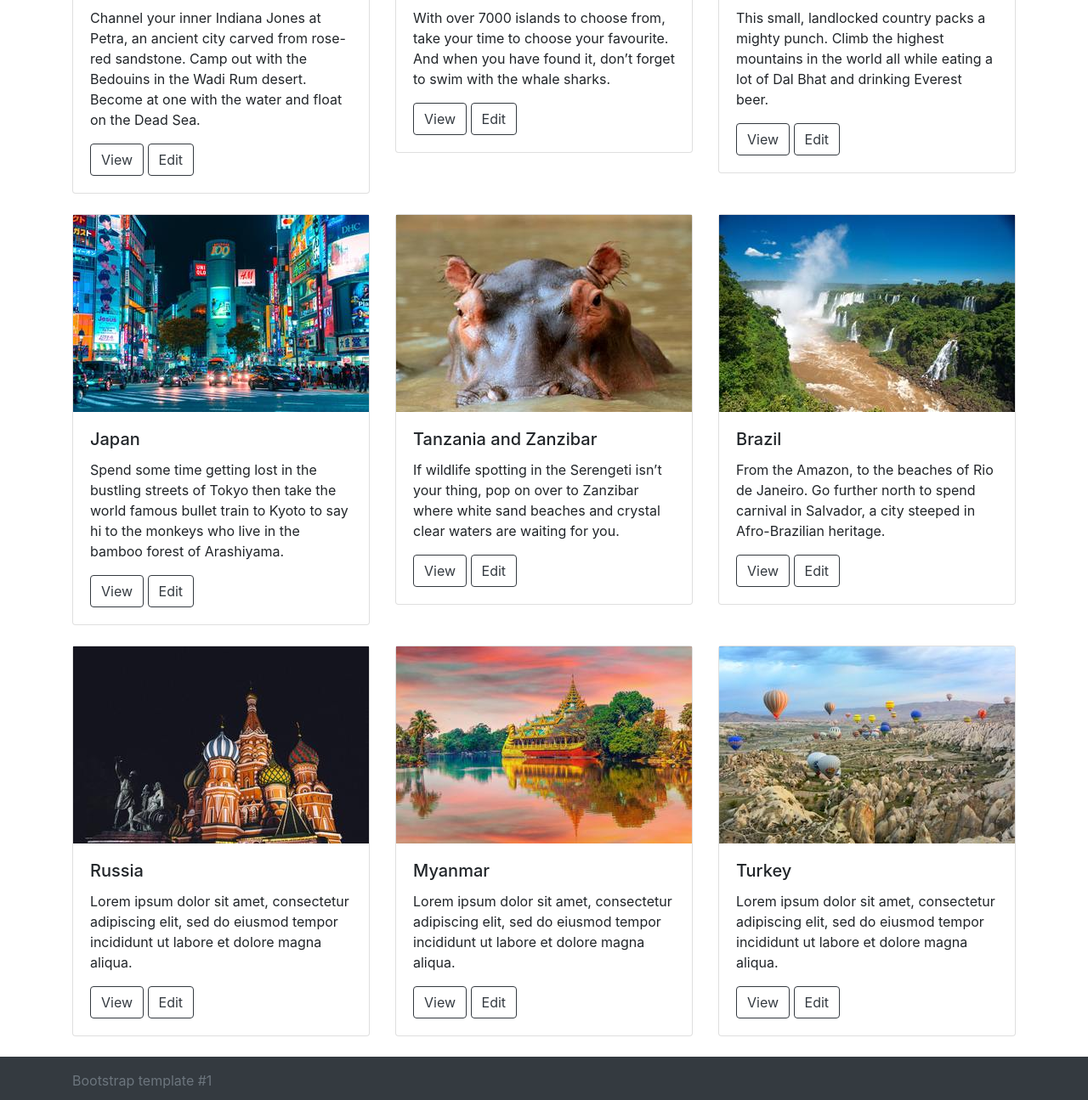
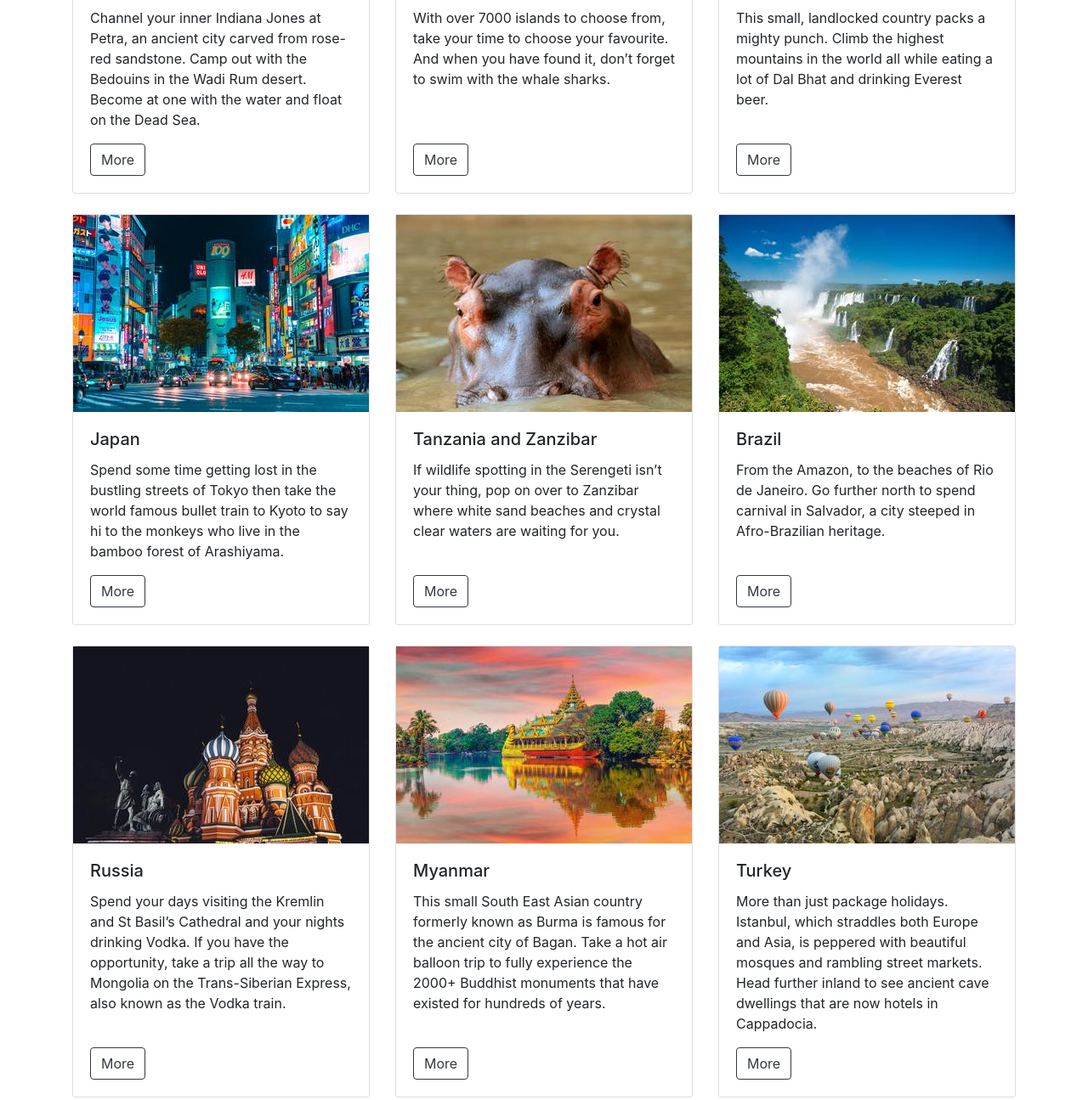
Before and after one commit to ainteasybeingcheesy/Destination--Everywhere, a plain HTML site: page docs/index.html in a window 1280 px wide. Shown: the part 725-2020 px from the top of the page at 85% size. Drawn offline with nearby package versions, Linux system fonts and the light colour scheme.

Commit message:
Country pages

```diff
--- a/docs/index.html
+++ b/docs/index.html
@@ -7,6 +7,20 @@
         .header-contact {
             list-style: none;
             padding: 0;
+        }
+
+        .card {
+          height: calc(100% - 1.5rem);
+        }
+
+        .card-body a {
+          position: absolute;
+          bottom: 1.25rem;
+
+        }
+
+        .card-body {
+          padding-bottom: calc(38px + 1.25rem) !important
         }
      </style>
     <title>Destination: Everywhere</title>
@@ -29,7 +43,7 @@
                             <a href="#" class="text-white">Like on Facebook</a>
                         </li>
                         <li class="text-white">
-                            <a href="#" class="text-white">Follow on Instagram</a>
+                            <a href="https://www.instagram.com/angeline.sellar/?hl=en" class="text-white" target="_blank">Follow on Instagram</a>
                         </li>
                         <li class="text-white">
                             <a href="#" class="text-white">Email</a>
@@ -66,14 +80,15 @@
 
     <div class="container">
         <div class="row">
+
             <div class="col col-md-4">
                 <div class="card mb-4">
                     <img src="./images/thumbs/jordan.jpg" class="img-fluid" alt="Thumbnail">
                     <div class="card-body">
                         <h5 class="card-title">Jordan</h5>
                         <p>Channel your inner Indiana Jones at Petra, an ancient city carved from rose-red sandstone. Camp out with the Bedouins in the Wadi Rum desert. Become at one with the water and float on the Dead Sea.</p>
-                        <button type="button" class="btn btn-outline-dark">View</button>
-                        <button type="button" class="btn btn-outline-dark">Edit</button>
+                        <a href="./pages/jordan.html" class="btn btn-outline-dark">More</a>
+
                     </div>
                 </div>
             </div>
@@ -84,8 +99,8 @@
                     <div class="card-body">
                         <h5 class="card-title">Philippines</h5>
                         <p>With over 7000 islands to choose from, take your time to choose your favourite. And when you have found it, don’t forget to swim with the whale sharks.</p>
-                        <button type="button" class="btn btn-outline-dark">View</button>
-                        <button type="button" class="btn btn-outline-dark">Edit</button>
+                        <a href="#" class="btn btn-outline-dark">More</a>
+
                     </div>
                 </div>
             </div>
@@ -96,8 +111,8 @@
                     <div class="card-body">
                         <h5 class="card-title">Nepal</h5>
                         <p>This small, landlocked country packs a mighty punch. Climb the highest mountains in the world all while eating a lot of Dal Bhat and drinking Everest beer.</p>
-                        <button type="button" class="btn btn-outline-dark">View</button>
-                        <button type="button" class="btn btn-outline-dark">Edit</button>
+                        <a href="#" class="btn btn-outline-dark">More</a>
+
                     </div>
                 </div>
             </div>
@@ -109,8 +124,8 @@
                     <div class="card-body">
                         <h5 class="card-title">Japan</h5>
                         <p>Spend some time getting lost in the bustling streets of Tokyo then take the world famous bullet train to Kyoto to say hi to the monkeys who live in the bamboo forest of Arashiyama.</p>
-                        <button type="button" class="btn btn-outline-dark">View</button>
-                        <button type="button" class="btn btn-outline-dark">Edit</button>
+                        <a href="#" class="btn btn-outline-dark">More</a>
+
                     </div>
                 </div>
             </div>
@@ -121,8 +136,8 @@
                     <div class="card-body">
                         <h5 class="card-title">Tanzania and Zanzibar</h5>
                         <p>If wildlife spotting in the Serengeti isn’t your thing, pop on over to Zanzibar where white sand beaches and crystal clear waters are waiting for you.</p>
-                        <button type="button" class="btn btn-outline-dark">View</button>
-                        <button type="button" class="btn btn-outline-dark">Edit</button>
+                        <a href="#" class="btn btn-outline-dark">More</a>
+
                     </div>
                 </div>
             </div>
@@ -133,8 +148,8 @@
                     <div class="card-body">
                         <h5 class="card-title">Brazil</h5>
                         <p>From the Amazon, to the beaches of Rio de Janeiro. Go further north to spend carnival in Salvador, a city steeped in Afro-Brazilian heritage.</p>
-                        <button type="button" class="btn btn-outline-dark">View</button>
-                        <button type="button" class="btn btn-outline-dark">Edit</button>
+                        <a href="#" class="btn btn-outline-dark">More</a>
+
                     </div>
                 </div>
             </div>
@@ -146,9 +161,9 @@
                     <img src="./images/thumbs/russia.jpg" class="img-fluid" alt="Thumbnail">
                     <div class="card-body">
                         <h5 class="card-title">Russia</h5>
-                        <p>Lorem ipsum dolor sit amet, consectetur adipiscing elit, sed do eiusmod tempor incididunt ut labore et dolore magna aliqua.</p>
-                        <button type="button" class="btn btn-outline-dark">View</button>
-                        <button type="button" class="btn btn-outline-dark">Edit</button>
+                        <p>Spend your days visiting the Kremlin and St Basil’s Cathedral and your nights drinking Vodka. If you have the opportunity, take a trip all the way to Mongolia on the Trans-Siberian Express, also known as the Vodka train.</p>
+                        <a href="#" class="btn btn-outline-dark">More</a>
+
                     </div>
                 </div>
             </div>
@@ -158,9 +173,9 @@
                     <img src="./images/thumbs/myanmar.jpg" class="img-fluid" alt="Thumbnail">
                     <div class="card-body">
                         <h5 class="card-title">Myanmar</h5>
-                        <p>Lorem ipsum dolor sit amet, consectetur adipiscing elit, sed do eiusmod tempor incididunt ut labore et dolore magna aliqua.</p>
-                        <button type="button" class="btn btn-outline-dark">View</button>
-                        <button type="button" class="btn btn-outline-dark">Edit</button>
+                        <p>This small South East Asian country formerly known as Burma is famous for the ancient city of Bagan. Take a hot air balloon trip to fully experience the 2000+ Buddhist monuments that have existed for hundreds of years.</p>
+                        <a href="#" class="btn btn-outline-dark">More</a>
+
                     </div>
                 </div>
             </div>
@@ -170,13 +185,14 @@
                     <img src="./images/thumbs/turkey.jpg" class="img-fluid" alt="Thumbnail">
                     <div class="card-body">
                         <h5 class="card-title">Turkey</h5>
-                        <p>Lorem ipsum dolor sit amet, consectetur adipiscing elit, sed do eiusmod tempor incididunt ut labore et dolore magna aliqua.</p>
-                        <button type="button" class="btn btn-outline-dark">View</button>
-                        <button type="button" class="btn btn-outline-dark">Edit</button>
+                        <p>More than just package holidays. Istanbul, which straddles both Europe and Asia, is peppered with beautiful mosques and rambling street markets. Head further inland to see ancient cave dwellings that are now hotels in Cappadocia.</p>
+                        <a href="#" class="btn btn-outline-dark">More</a>
+
                     </div>
                 </div>
             </div>
         </div>
+
     </div>
 
     <footer class="text-muted bg-dark pt-3 pb-3">
```
Also changed, not shown: docs/pages/brazil.html (added, +1 -0 lines), docs/pages/jordan.html (added, +1 -0 lines), docs/pages/japan.html (added), docs/pages/myanmar.html (added), docs/pages/nepal.html (added), docs/pages/philippines.html (added), docs/pages/turkey.html (added), 2 other files.
